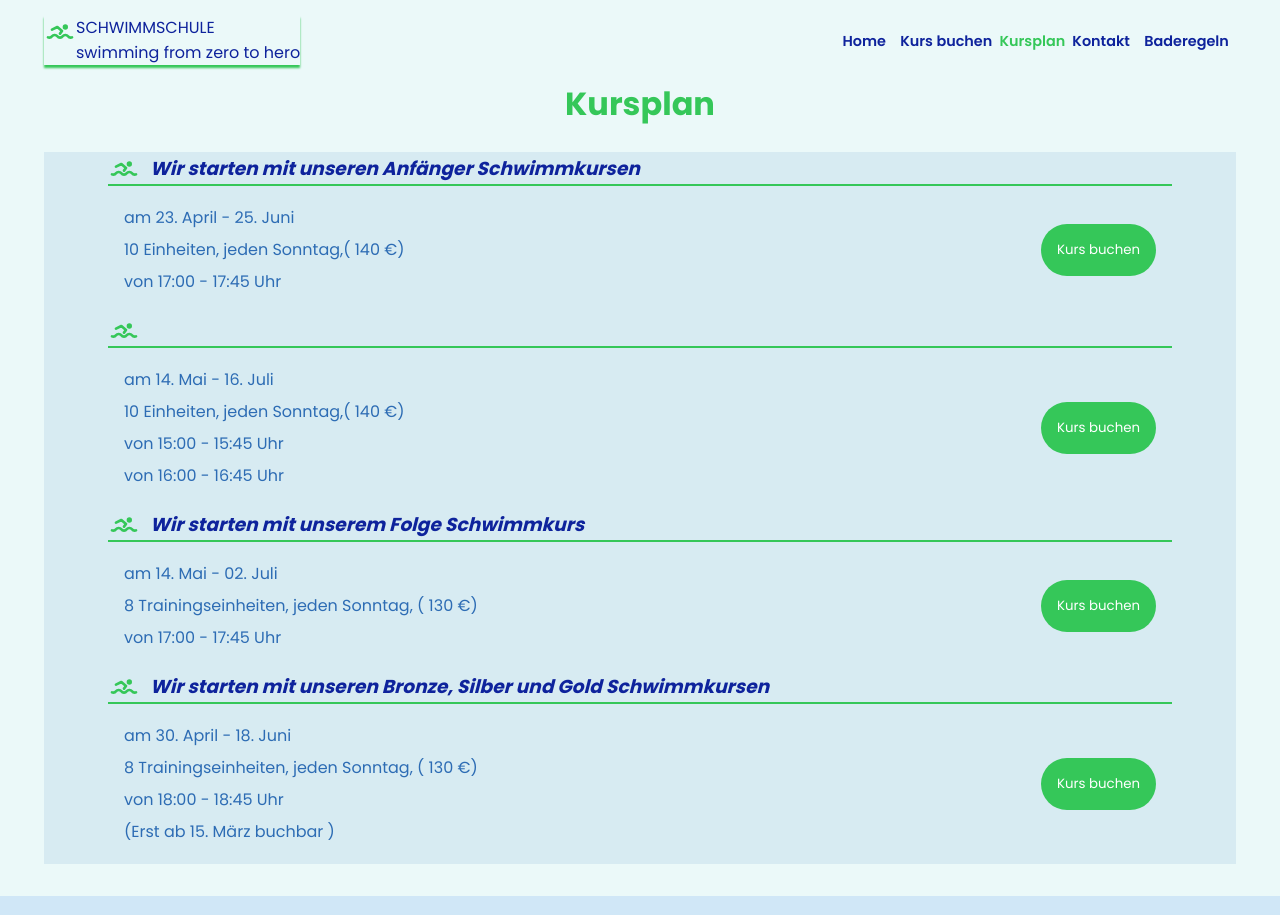
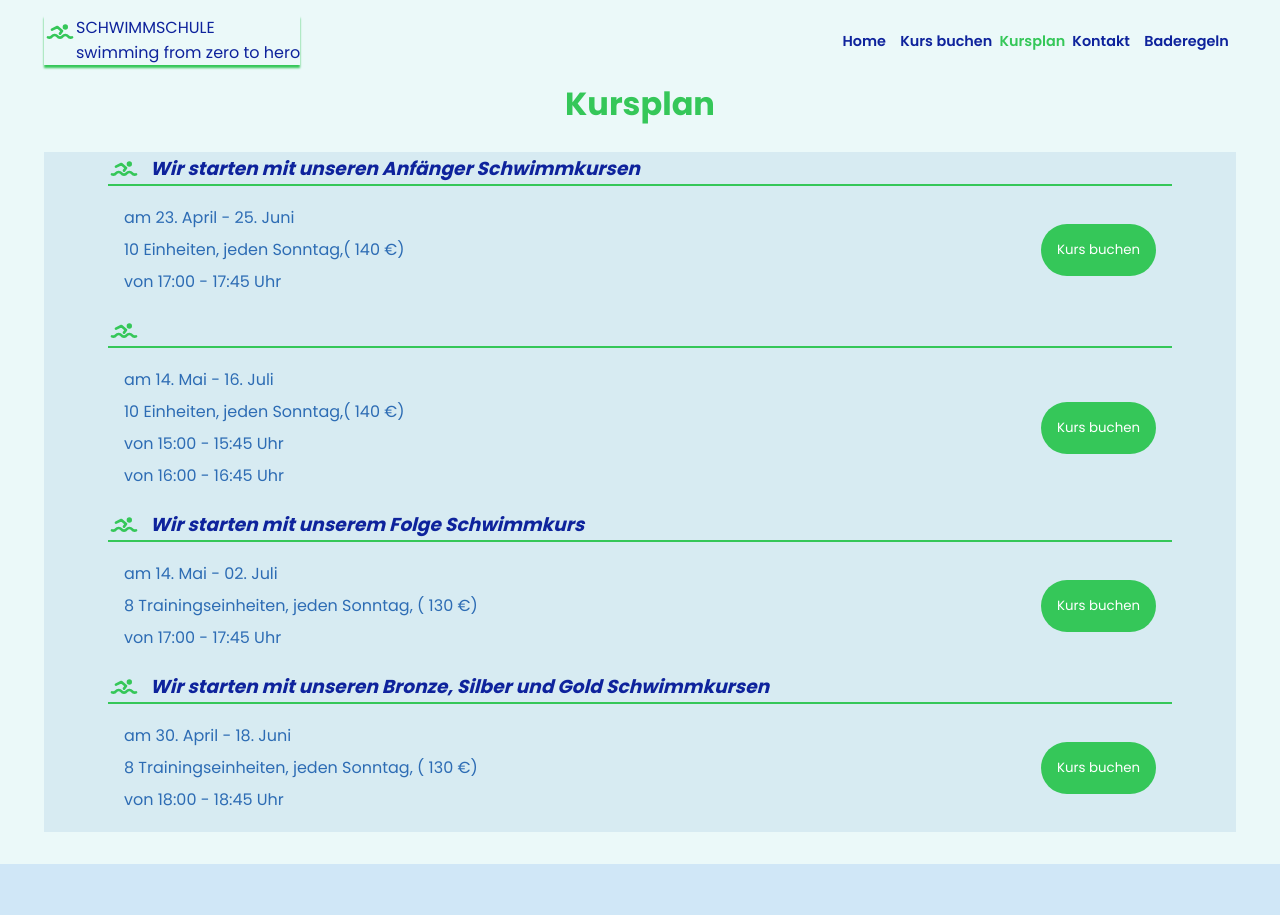
Before and after one commit to AnnaPanosyan/swimming, a React (Create React App) app: page /#/kursplan in a window 1280 px wide. Shown: the top 915 px of the page. Built offline with nearby package versions, Linux system fonts and the light colour scheme.

Commit message:
kursPlan changes

```diff
--- a/src/utilits/agbData.js
+++ b/src/utilits/agbData.js
@@ -225,7 +225,7 @@ export const kursPlan = [
     date: "am 30. April - 18. Juni",
     day: " 8 Trainingseinheiten, jeden Sonntag, ( 130 €)",
     time1: "von 18:00 - 18:45 Uhr",
-    time2: "(Erst ab 15. März buchbar )",
+
 
   }
 ]
```
